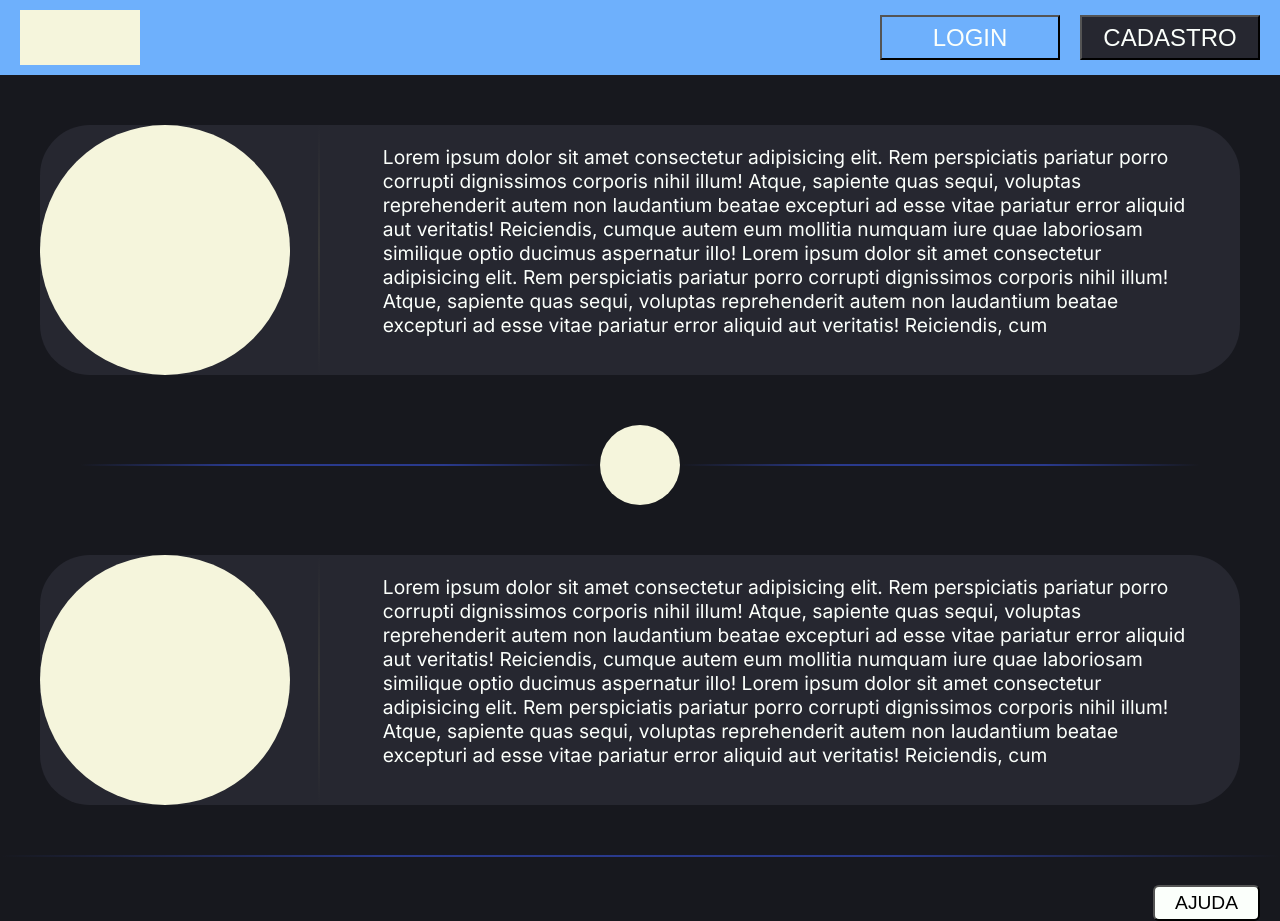
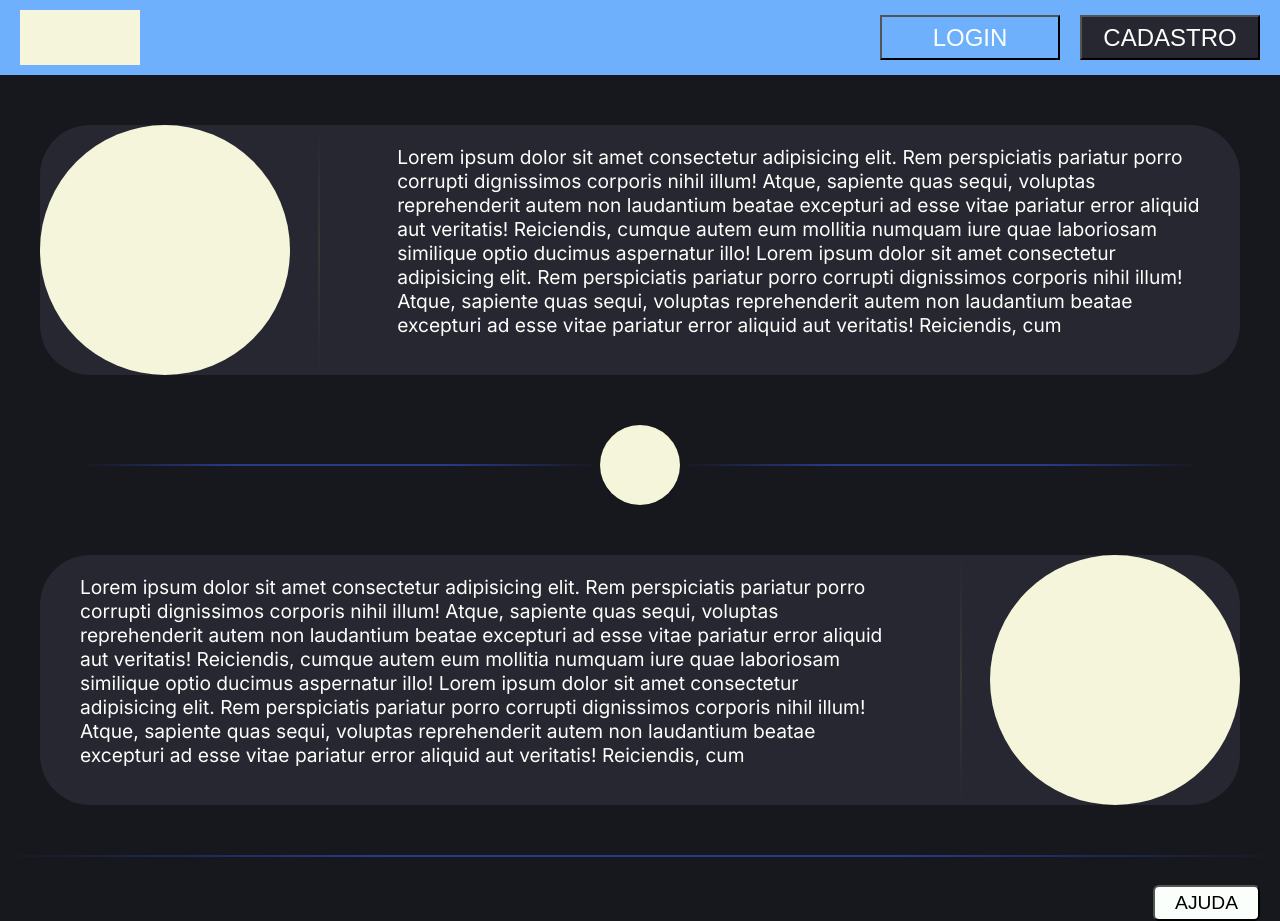
Before and after one commit to rasteli/AI-Facial-Web, a React (Vite) app: page / in a window 1280 px wide. Built offline with nearby package versions, Linux system fonts and the light colour scheme; no server answers.

Commit message:
Mais alguns ajustes

```diff
--- a/src/components/Home/index.tsx
+++ b/src/components/Home/index.tsx
@@ -37,9 +37,9 @@ export function Home() {
             {/* Parte principal do site */}
             <main>
                 {/* Usando uma section para cada coisinha */}
-                <section>
+                <section className={styles.sec1}>
                     {/* Div p/conter a imagem do Guidelli */}
-                    <div className={styles.imgBox}></div>
+                    <div className={styles.imgBox1}></div>
                     <p>Lorem ipsum dolor sit amet consectetur adipisicing elit.
                         Rem perspiciatis pariatur porro corrupti dignissimos corporis
                         nihil illum! Atque, sapiente quas sequi, voluptas
@@ -57,9 +57,9 @@ export function Home() {
                 {/* Essa div vai conter a imagem entre as duas secções */}
                 <div className={styles.decImgBox}></div>
 
-                <section>
+                <section className={styles.sec2}>
                     {/* Div p/conter a imagem do Guidelli */}
-                    <div className={styles.imgBox}></div>
+                    <div className={styles.imgBox2}></div>
                     <p>Lorem ipsum dolor sit amet consectetur adipisicing elit.
                         Rem perspiciatis pariatur porro corrupti dignissimos corporis
                         nihil illum! Atque, sapiente quas sequi, voluptas
--- a/src/components/Home/styles.module.scss
+++ b/src/components/Home/styles.module.scss
@@ -44,7 +44,7 @@
         gap: 50px;
     }
 
-    .imgBox {
+    .imgBox1 {
         position: relative;
         width: 250px;
         height: 250px;
@@ -54,7 +54,7 @@
         align-self: center;
     }
 
-    .imgBox::after {
+    .imgBox1::after {
         content: "";
         background-image: linear-gradient(to bottom, rgba(255, 0, 0, 0), #383838, rgba(255, 0, 0, 0));
         width: 2px;
@@ -62,6 +62,28 @@
         position: absolute;
         top: 0px;
         right: -30px;
+    }
+
+    .imgBox2 {
+        position: relative;
+        width: 250px;
+        height: 250px;
+        border-radius: 50%;
+        background-color: beige;
+        grid-row: 1/3;
+        grid-column: 2;
+        align-self: center;
+        justify-self: right;
+    }
+
+    .imgBox2::after {
+        content: "";
+        background-image: linear-gradient(to bottom, rgba(255, 0, 0, 0), #383838, rgba(255, 0, 0, 0));
+        width: 2px;
+        height: 250px;
+        position: absolute;
+        top: 0px;
+        left: -30px;
     }
 
     .decImgBox {
@@ -96,15 +118,23 @@
     section {
         background-color: #262730;
         display: grid;
-        grid-template-columns: 2fr 5fr;
         border-radius: 50px;
 
         p {
             color: #FBFFFB;
-            grid-column: 2;
             font-size: 1.2rem;
-            padding: 20px 50px 20px 0px;
+            padding: 20px 20px 20px 20px;
         }
+    }
+
+    .sec1 {
+        grid-template-columns: 2fr 5fr;
+        padding-right: 20px;
+    }
+
+    .sec2 {
+        grid-template-columns: 5fr 2fr;
+        padding-left: 20px;
     }
 
     footer {
```
